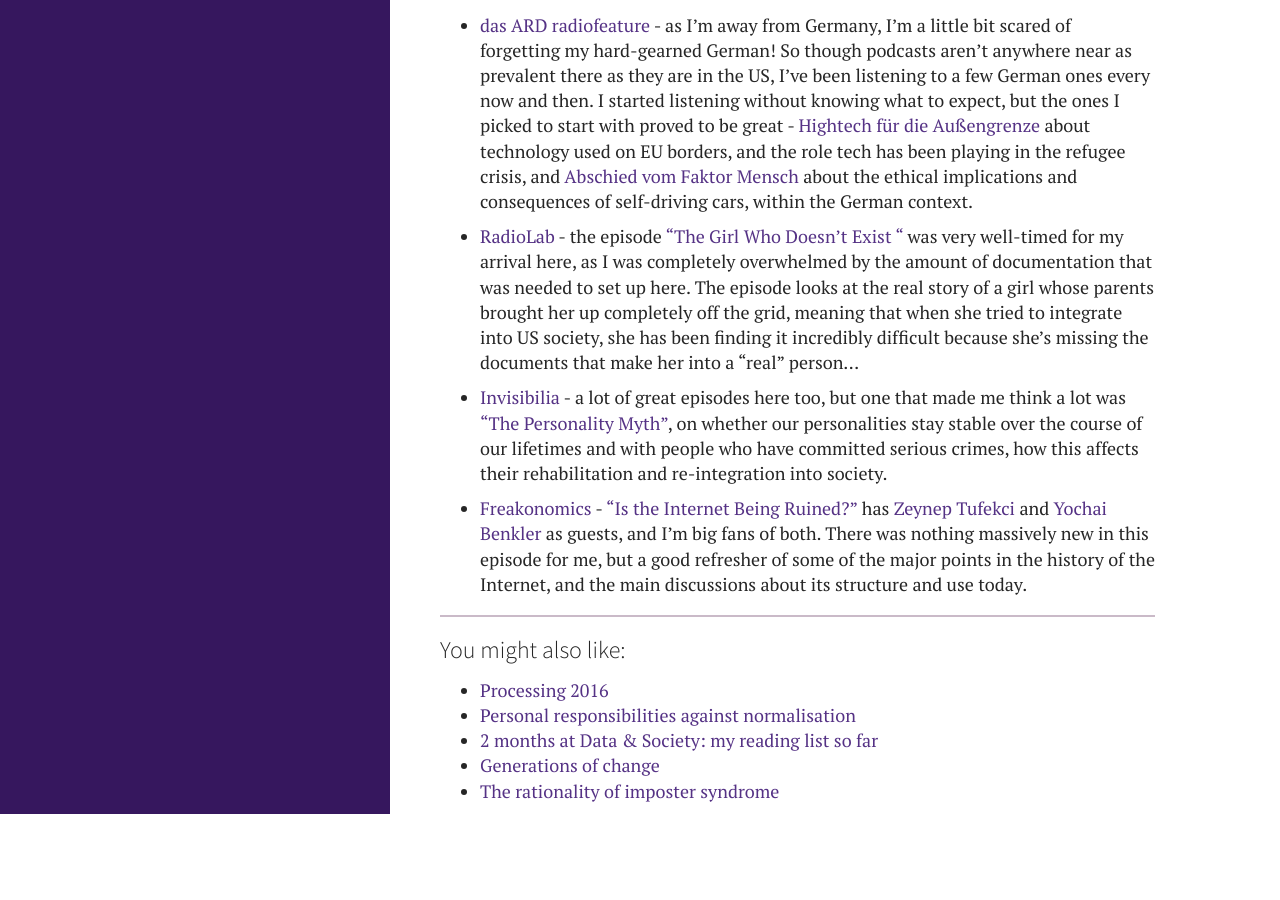
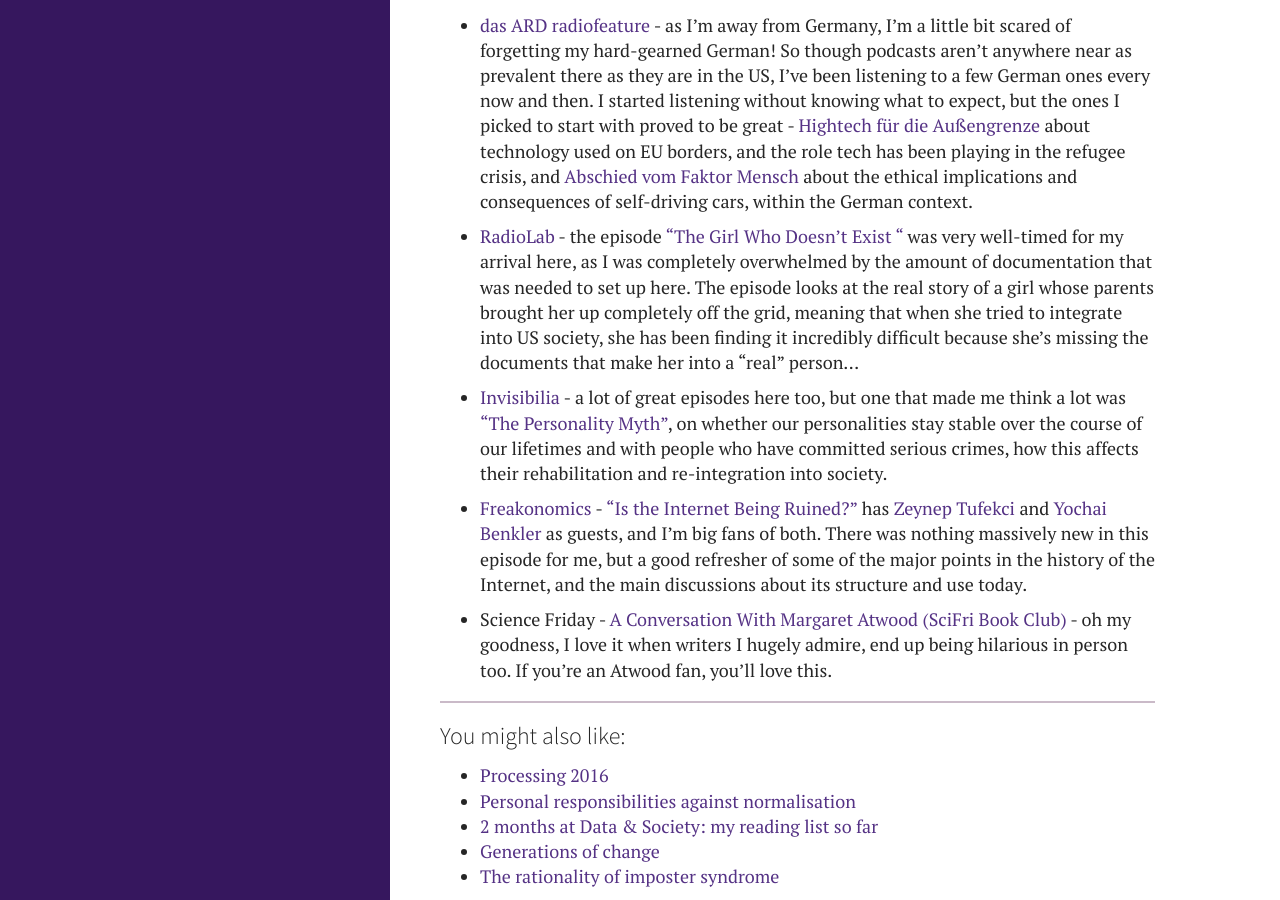
Before and after one commit to zararah/zararah.net, a Jekyll site: the page built from _posts/2016/2016-10-23-my-podcast-favourites.md, in a window 1280 px wide and 900 px high, scrolled down 2284 px. Built offline with Jekyll 4.4.1, drawn with Linux system fonts in a browser that asks for light colours; Markdown is read by kramdown in place of the engine named in the settings; comment, search, counter and statistics services are not loaded; before the commit the page ends 3098 px from its top, so only the background shows below that.

Commit message:
Add podcast episode

```diff
--- a/_posts/2016/2016-10-23-my-podcast-favourites.md
+++ b/_posts/2016/2016-10-23-my-podcast-favourites.md
@@ -43,3 +43,5 @@
 * [Invisibilia](http://www.npr.org/podcasts/510307/invisibilia) - a lot of great episodes here too, but one that made me think a lot was ["The Personality Myth"](http://www.npr.org/programs/invisibilia/482836315/the-personality-myth), on whether our personalities stay stable over the course of our lifetimes and with people who have committed serious crimes, how this affects their rehabilitation and re-integration into society.
 
 * [Freakonomics](http://freakonomics.com/archive/) - ["Is the Internet Being Ruined?"](http://freakonomics.com/podcast/internet/) has [Zeynep Tufekci](https://twitter.com/zeynep) and [Yochai Benkler](https://twitter.com/YochaiBenkler) as guests, and I'm big fans of both. There was nothing massively new in this episode for me, but a good refresher of some of the major points in the history of the Internet, and the main discussions about its structure and use today.
+
+* Science Friday - [A Conversation With Margaret Atwood (SciFri Book Club)](http://www.sciencefriday.com/podcast/bonus-episode-a-conversation-with-margaret-atwood-scifri-book-club/) - oh my goodness, I love it when writers I hugely admire, end up being hilarious in person too. If you're an Atwood fan, you'll love this.
```
